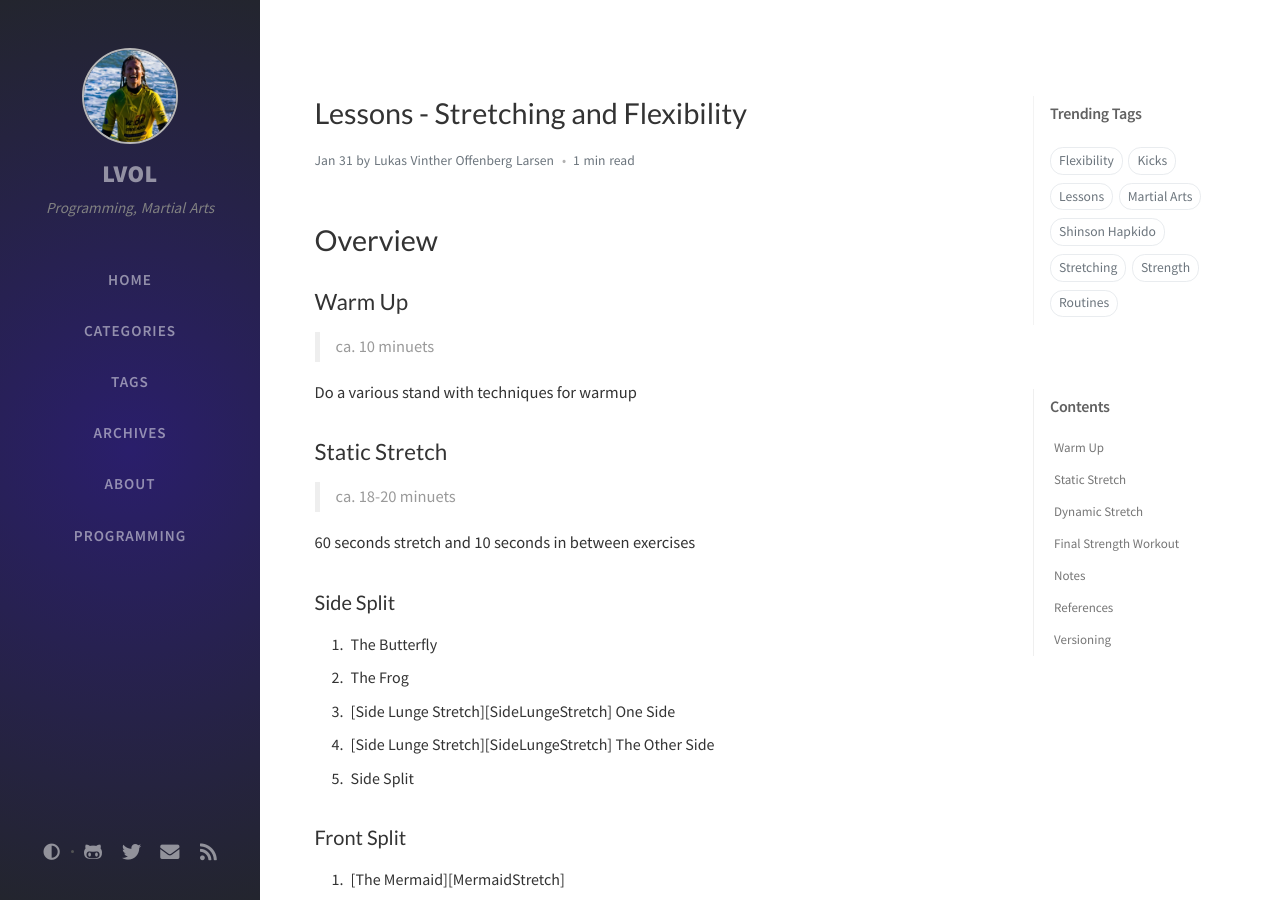
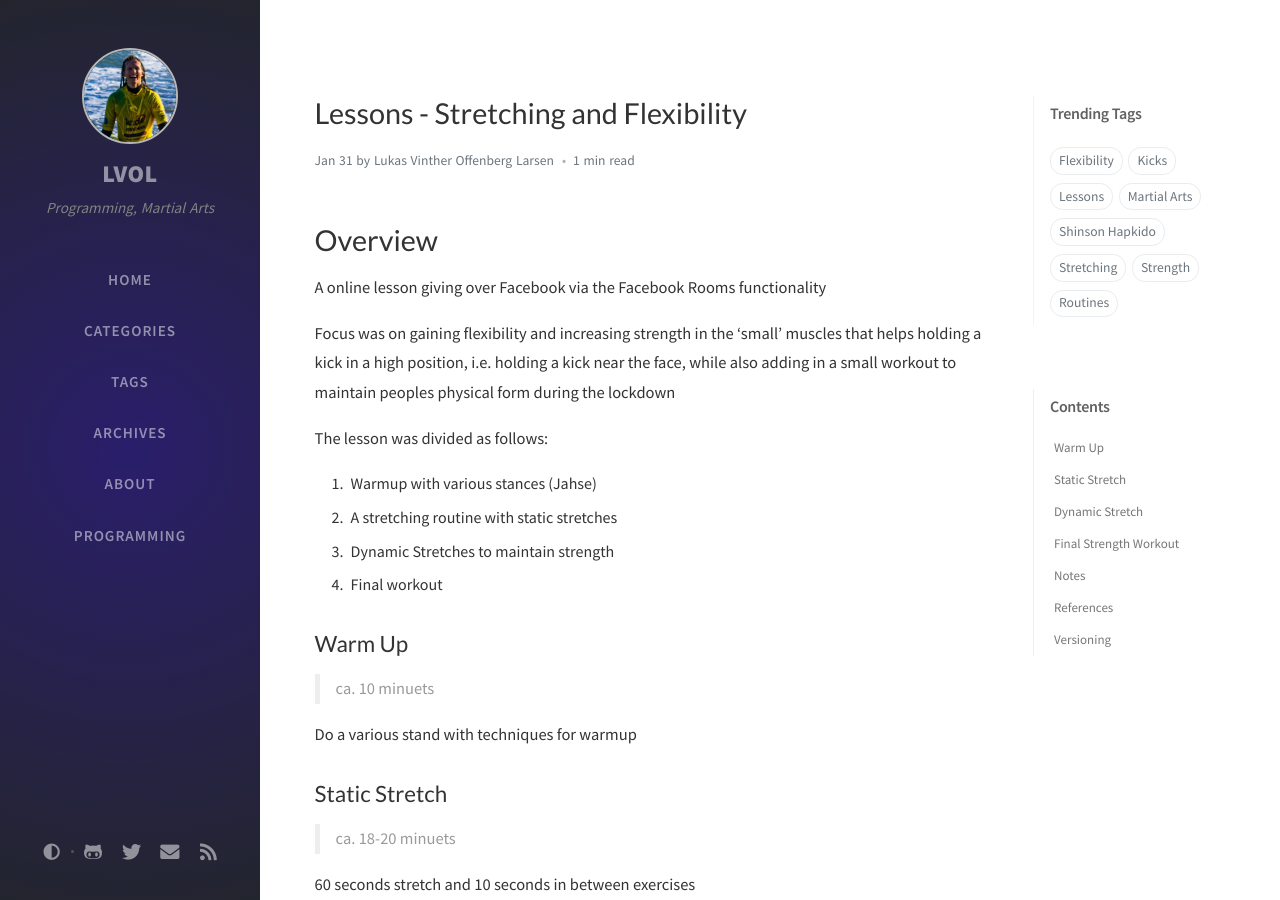
Before and after one commit to LVOL98/LVOL98.github.io, a Jekyll site: the page built from _posts/2021-2-1-Lesson_Stretching_and_Flexibility.md, in a window 1280 px wide and 900 px high. Built offline with Jekyll 4.4.1, drawn with Linux system fonts in a browser that asks for light colours; nearby versions of some CDN libraries; comment, search, counter and statistics services are not loaded.

Commit message:
All done

```diff
--- a/_posts/2021-2-1-Lesson_Stretching_and_Flexibility.md
+++ b/_posts/2021-2-1-Lesson_Stretching_and_Flexibility.md
@@ -7,6 +7,17 @@ tags: [Martial Arts, Shinson Hapkido, Lessons, Stretching, Flexibility, Strength
 ---
 
 # Overview
+
+A online lesson giving over Facebook via the Facebook Rooms functionality
+
+Focus was on gaining flexibility and increasing strength in the 'small' muscles that helps holding a kick in a high position, i.e. holding a kick near the face, while also adding in a small workout to maintain peoples physical form during the lockdown
+
+The lesson was divided as follows:
+
+1. Warmup with various stances (Jahse)
+2. A stretching routine with static stretches
+3. Dynamic Stretches to maintain strength
+4. Final workout
 
 ## Warm Up
 
```
Also changed, not shown: _posts/2021-1-11-Lesson_Stretching_Flexibility_And_Some_Strength.md (+1 -1 lines).
